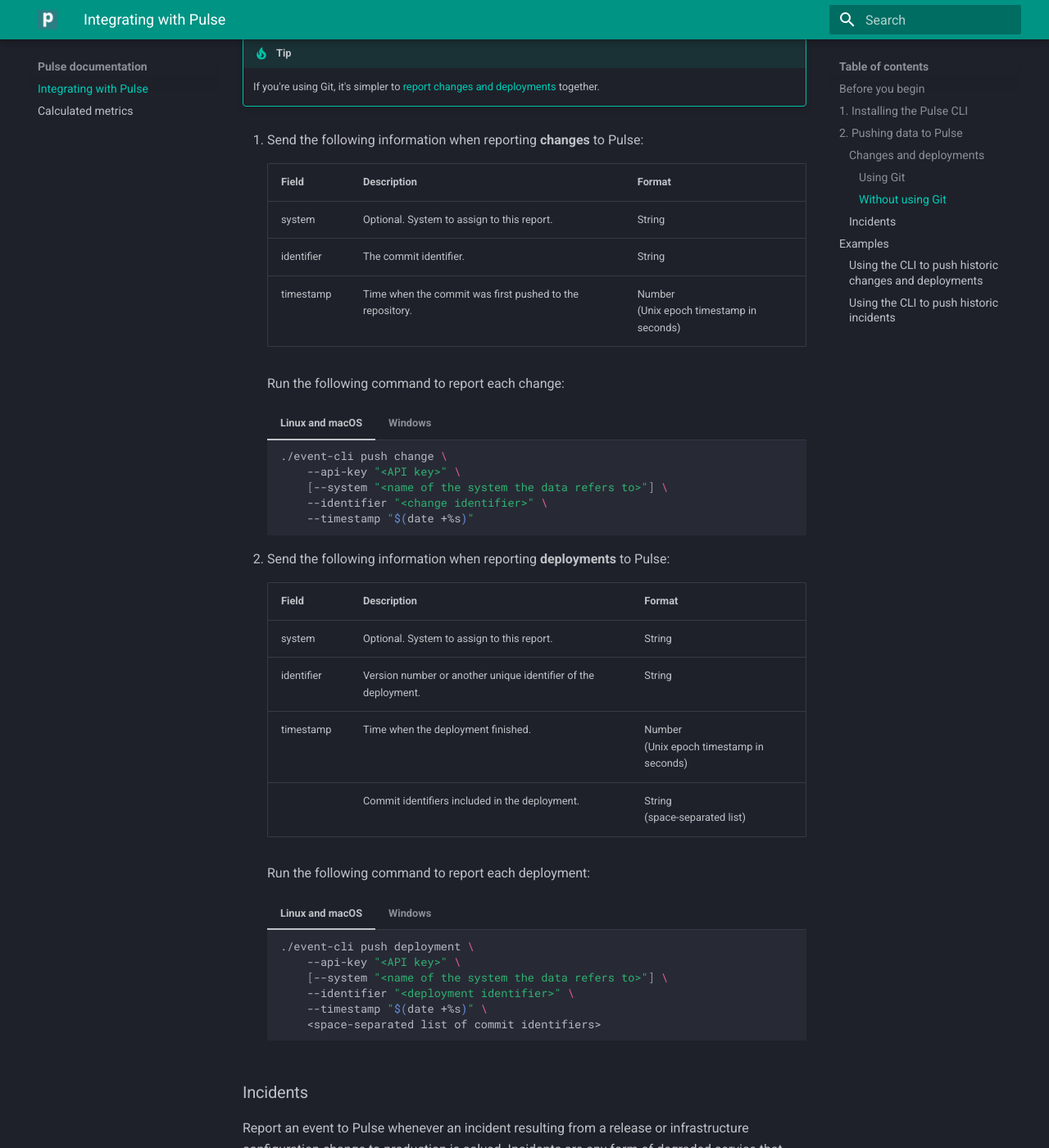
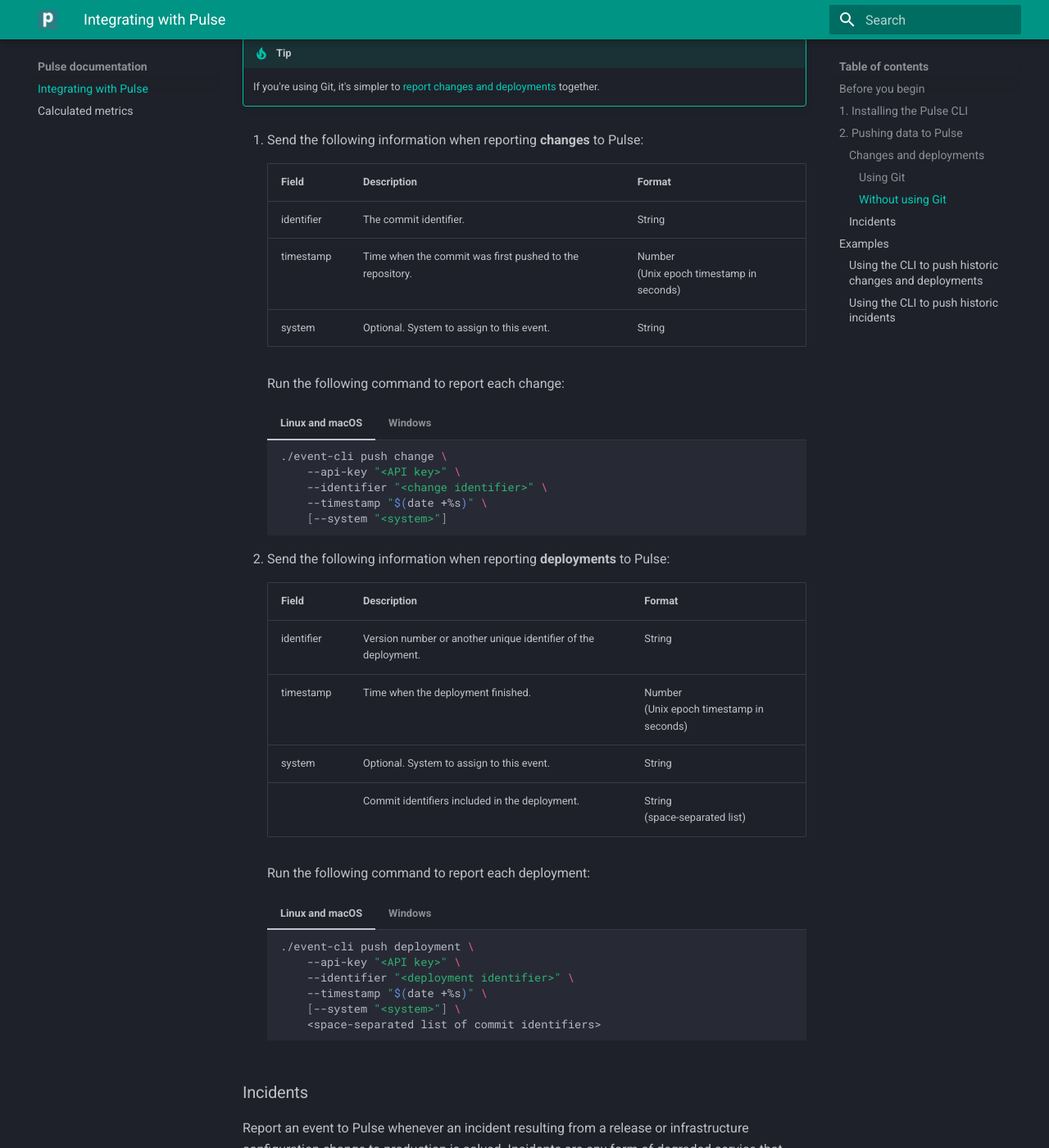
Before and after one commit to codacy/pulse-user-docs, an MkDocs documentation site: the page built from docs/index.md, in a window 1280 px wide and 1400 px high, scrolled down 3363 px. Shown: the whole window at 82% size. Built offline with MkDocs 1.6.1 and Material for MkDocs 9.7.7, drawn with Linux system fonts in a browser that asks for light colours; some of the changed text lies outside the part shown.

Commit message:
clean: Reorder system field to be the last
Since the field is option, it makes more sense to mention it only
after the mandatory fields.

````diff
--- a/docs/index.md
+++ b/docs/index.md
@@ -105,10 +105,10 @@
 
 | Field                   | Description                                                                             | Format                                       |
 | ----------------------- | --------------------------------------------------------------------------------------- | -------------------------------------------- |
-| system                  | Optional. System to assign to this report.                                              | String                                       |
 | previous-deployment-ref | Git reference of the previous deployment.<br/>This can be a tag or a commit identifier. | String                                       |
 | identifier              | Version number or another unique identifier of the deployment.                          | String                                       |
 | timestamp               | Time when the deployment finished.                                                      | Number<br/>(Unix epoch timestamp in seconds) |
+| system                  | Optional. System to assign to this event.                                               | String                                       |
 
 Run the following command to report a deployment and its changes:
 
@@ -118,10 +118,10 @@
     cd <local Git repository directory>
     ./event-cli push git deployment \
         --api-key "<API key>" \
-        [--system "<name of the system the data refers to>"] \
         --previous-deployment-ref "<previous deployment ref>" \
         --identifier "<deployment identifier>" \
-        --timestamp "$(date +%s)"
+        --timestamp "$(date +%s)" \
+        [--system "<system>"]
     ```
 
 === "Windows"
@@ -130,10 +130,10 @@
     cd <local Git repository directory>
     event-cli.exe push git deployment \
         --api-key "<API key>" \
-        [--system "<name of the system the data refers to>"] \
         --previous-deployment-ref "<previous deployment ref>" \
         --identifier "<deployment identifier>" \
-        --timestamp "<timestamp>"
+        --timestamp "<timestamp>" \
+        [--system "<system>"]
     ```
 The command automatically reports all commits done between the previous deployment and the `HEAD` of the Git repository as changes that belong to the deployment being reported.
 
@@ -148,9 +148,9 @@
 
     | Field      | Description                                              | Format                                       |
     | ---------- | -------------------------------------------------------- | -------------------------------------------- |
-    | system     | Optional. System to assign to this report.               | String                                       |
     | identifier | The commit identifier.                                   | String                                       |
     | timestamp  | Time when the commit was first pushed to the repository. | Number<br/>(Unix epoch timestamp in seconds) |
+    | system     | Optional. System to assign to this event.                | String                                       |
 
     Run the following command to report each change:
 
@@ -158,27 +158,27 @@
         ```sh
         ./event-cli push change \
             --api-key "<API key>" \
-            [--system "<name of the system the data refers to>"] \
             --identifier "<change identifier>" \
-            --timestamp "$(date +%s)"
+            --timestamp "$(date +%s)" \
+            [--system "<system>"]
         ```
 
     === "Windows"
         ```sh
         event-cli.exe push change \
             --api-key "<API key>" \
-            [--system "<name of the system the data refers to>"] \
             --identifier "<change identifier>" \
-            --timestamp "<timestamp>"
+            --timestamp "<timestamp>" \
+            [--system "<system>"]
         ```
 
 1.  Send the following information when reporting **deployments** to Pulse:
 
     | Field      | Description                                                    | Format                                       |
     | ---------- | -------------------------------------------------------------- | -------------------------------------------- |
-    | system     | Optional. System to assign to this report.                     | String                                       |
     | identifier | Version number or another unique identifier of the deployment. | String                                       |
     | timestamp  | Time when the deployment finished.                             | Number<br/>(Unix epoch timestamp in seconds) |
+    | system     | Optional. System to assign to this event.                      | String                                       |
     |            | Commit identifiers included in the deployment.                 | String<br/>(space-separated list)            |
 
     Run the following command to report each deployment:
@@ -187,9 +187,9 @@
         ```sh
         ./event-cli push deployment \
             --api-key "<API key>" \
-            [--system "<name of the system the data refers to>"] \
             --identifier "<deployment identifier>" \
             --timestamp "$(date +%s)" \
+            [--system "<system>"] \
             <space-separated list of commit identifiers>
         ```
 
@@ -197,9 +197,9 @@
         ```sh
         event-cli.exe push deployment \
             --api-key "<API key>" \
-            [--system "<name of the system the data refers to>"] \
             --identifier "<deployment identifier>" \
             --timestamp "<timestamp>" \
+            [--system "<system>"] \
             <space-separated list of commit identifiers>
         ```
 
@@ -218,10 +218,10 @@
 
 | Field             | Description                                      | Format                                       |
 | ----------------- | ------------------------------------------------ | -------------------------------------------- |
-| system            | Optional. System to assign to this report.       | String                                       |
 | identifier        | A unique identifier of the incident.             | String                                       |
 | timestampCreated  | Time when the incident started or was detected.  | Number<br/>(Unix epoch timestamp in seconds) |
 | timestampResolved | Time when the incident was resolved.             | Number<br/>(Unix epoch timestamp in seconds) |
+| system            | Optional. System to assign to this event.        | String                                       |
 
 Run the following command to report each incident:
 
@@ -229,20 +229,20 @@
     ```sh
     ./event-cli push incident \
         --api-key "<API key>" \
-        [--system "<name of the system the data refers to>"] \
         --identifier "<incident identifier>" \
         --timestampCreated "<timestampCreated>" \
-        --timestampResolved "$(date +%s)"
+        --timestampResolved "$(date +%s)" \
+        [--system "<system>"]
     ```
 
 === "Windows"
     ```sh
     event-cli.exe push incident \
         --api-key "<API key>" \
-        [--system "<name of the system the data refers to>"] \
         --identifier "<incident identifier>" \
         --timestampCreated "<timestampCreated>" \
-        --timestampResolved "<timestampResolved>"
+        --timestampResolved "<timestampResolved>" \
+        [--system "<system>"]
     ```
 
 ## Examples
````
